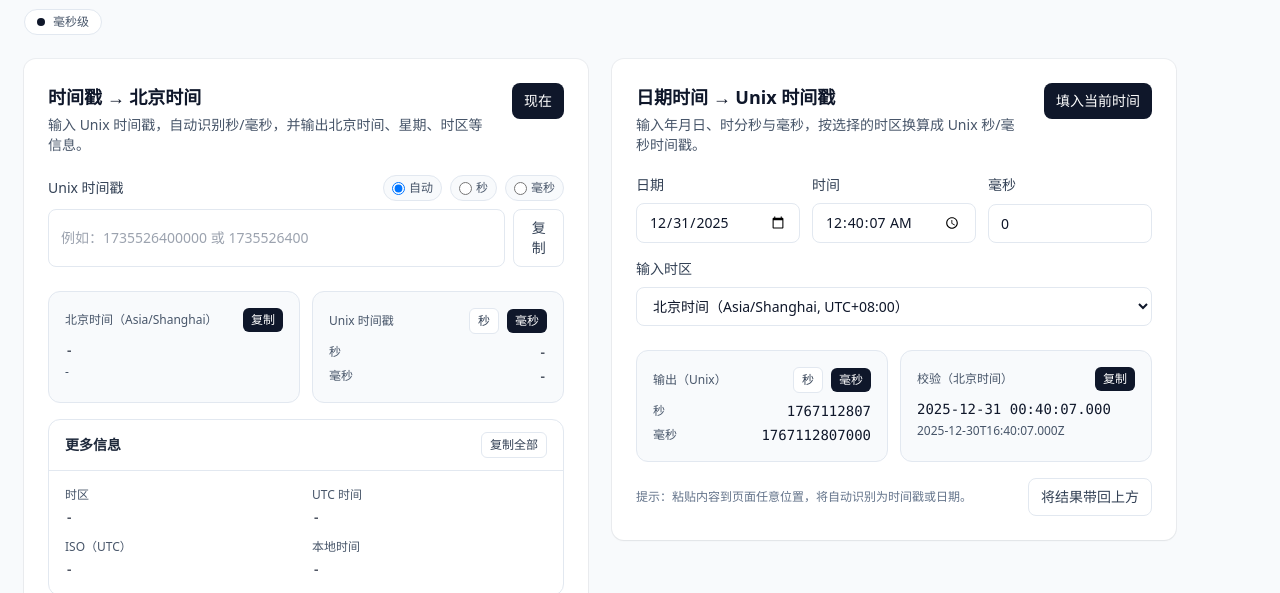
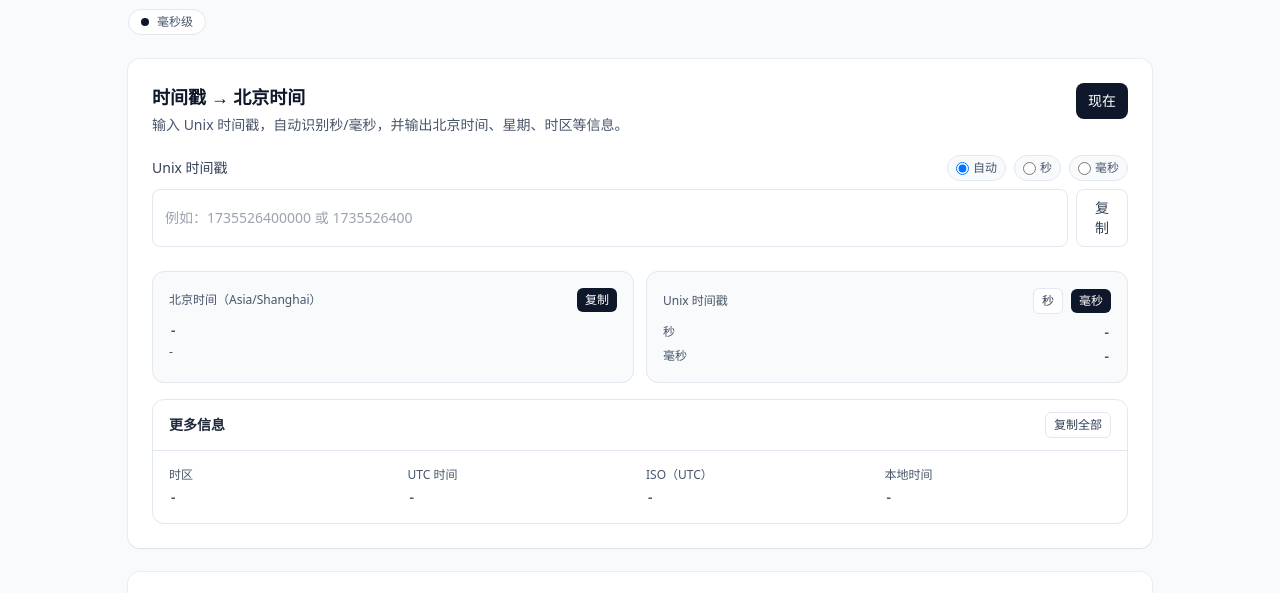
Before and after one commit to uXAi2046/toolhub, a plain HTML site: page timestamp-date.html in a window 1280 px wide. Shown: the part 200-793 px from the top of the page. Drawn offline with nearby package versions, Linux system fonts and the light colour scheme.

Commit message:
style: adjust layout to vertical stack and 80% width

```diff
--- a/timestamp-date.html
+++ b/timestamp-date.html
@@ -16,8 +16,8 @@
     <div class="text-sm font-semibold text-slate-400"></div>
   </nav>
 
-  <main class="w-full px-4 sm:px-6 py-10">
-    <div class="max-w-6xl">
+  <main class="w-[90%] md:w-[80%] mx-auto py-10">
+    <div>
       <header class="mb-6">
         <div class="flex flex-col items-start gap-3">
           <div>
@@ -31,7 +31,7 @@
         </div>
       </header>
 
-      <section class="grid gap-6 md:grid-cols-2 md:items-start">
+      <section class="grid gap-6 grid-cols-1">
         <div class="bg-white shadow-sm ring-1 ring-slate-900/5 rounded-xl">
         <div class="p-6">
           <div class="flex items-start justify-between gap-4">
@@ -104,7 +104,7 @@
                 <button data-copy="all" class="copy-out inline-flex items-center rounded-md border border-slate-200 bg-white px-2 py-1 text-xs font-medium text-slate-700 hover:bg-slate-50">复制全部</button>
               </div>
               <div class="p-4">
-                <dl class="grid gap-3 sm:grid-cols-2">
+                <dl class="grid gap-3 sm:grid-cols-2 lg:grid-cols-4">
                   <div>
                     <dt class="text-xs font-medium text-slate-600">时区</dt>
                     <dd id="outTz" class="mt-1 font-mono text-sm">-</dd>
```
